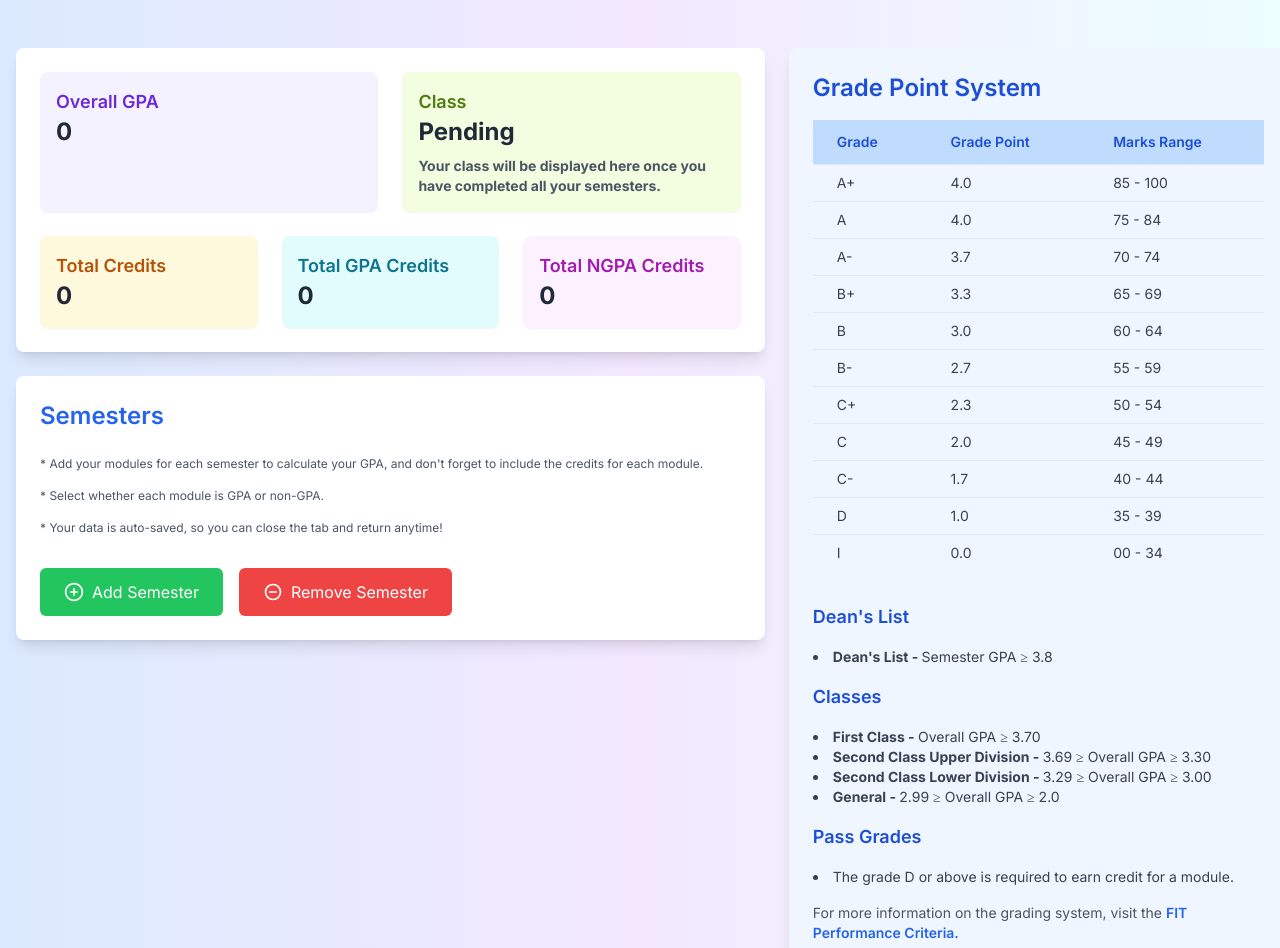
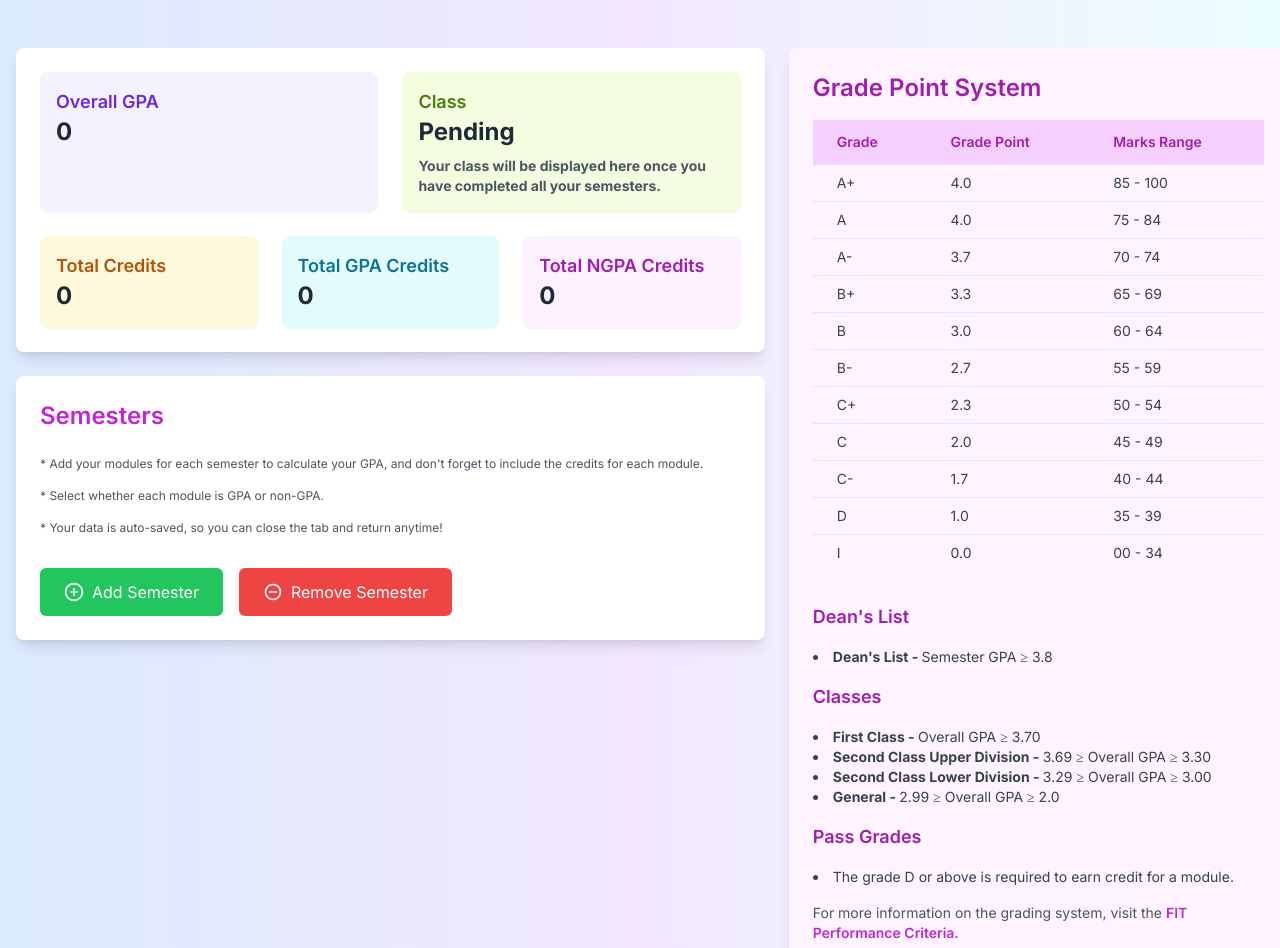
Before and after one commit to IshanHansaka/fit-gpa-calculator, a Next.js app: page / in a window 1280 px wide. Shown: the part 204-1152 px from the top of the page. Built offline with nearby package versions, Linux system fonts and the light colour scheme.

Commit message:
style: change color from blue to fuchsia

```diff
--- a/app/component/Arrow.tsx
+++ b/app/component/Arrow.tsx
@@ -25,7 +25,7 @@ const Arrow = () => {
   return (
     <button
       onClick={scrollToTop}
-      className={`fixed bottom-4 right-4 p-3 rounded-xl bg-blue-400 dark:bg-blue-600 shadow-lg transition-opacity duration-300 ${
+      className={`fixed bottom-4 right-4 p-3 rounded-xl bg-cyan-400 dark:bg-cyan-600 shadow-lg transition-opacity duration-300 z-10 ${
         isVisible ? "opacity-100" : "opacity-0"
       }`}
     >
--- a/app/component/Header.tsx
+++ b/app/component/Header.tsx
@@ -1,7 +1,7 @@
 const Header = () => {
   return (
     <header className="text-center mb-4 md:mb-12">
-      <div className="text-3xl md:text-4xl font-bold text-blue-600 dark:text-blue-400 mb-2">
+      <div className="text-3xl md:text-4xl font-bold text-fuchsia-600 dark:text-fuchsia-400 mb-2">
         FIT GPA Calculator
       </div>
       <div className="text-sm md:text-lg text-gray-700 dark:text-gray-300">
--- a/app/component/Module.tsx
+++ b/app/component/Module.tsx
@@ -21,7 +21,7 @@ const Module: React.FC<ModuleProps> = ({ module, onRemove, onChange }) => {
           type="text"
           value={module.name}
           onChange={(e) => onChange('name', e.target.value)}
-          className="w-full p-1.5 border border-blue-300 rounded-md focus:outline-none focus:ring-2 focus:ring-blue-500 dark:bg-gray-800 dark:border-gray-600 text-sm dark:text-gray-200"
+          className="w-full p-1.5 border border-fuchsia-300 rounded-md focus:outline-none focus:ring-2 focus:ring-fuchsia-500 dark:bg-gray-800 dark:border-gray-600 text-sm dark:text-gray-200"
           placeholder="Module Name"
         />
       </div>
@@ -29,7 +29,7 @@ const Module: React.FC<ModuleProps> = ({ module, onRemove, onChange }) => {
         <select
           value={module.gpa}
           onChange={(e) => onChange('gpa', e.target.value)}
-          className="w-full p-1.5 border border-blue-300 rounded-md focus:outline-none focus:ring-2 focus:ring-blue-500 dark:bg-gray-800 dark:border-gray-600 text-sm dark:text-gray-200"
+          className="w-full p-1.5 border border-fuchsia-300 rounded-md focus:outline-none focus:ring-2 focus:ring-fuchsia-500 dark:bg-gray-800 dark:border-gray-600 text-sm dark:text-gray-200"
         >
           <option value="GPA">GPA</option>
           <option value="NGPA">NGPA</option>
@@ -46,7 +46,7 @@ const Module: React.FC<ModuleProps> = ({ module, onRemove, onChange }) => {
             }
           }}
           inputMode="decimal"
-          className="w-full p-1.5 border border-blue-300 rounded-md focus:outline-none focus:ring-2 focus:ring-blue-500 dark:bg-gray-800 dark:border-gray-600 text-sm dark:text-gray-200"
+          className="w-full p-1.5 border border-fuchsia-300 rounded-md focus:outline-none focus:ring-2 focus:ring-fuchsia-500 dark:bg-gray-800 dark:border-gray-600 text-sm dark:text-gray-200"
           placeholder="Credits"
         />
       </div>
@@ -54,7 +54,7 @@ const Module: React.FC<ModuleProps> = ({ module, onRemove, onChange }) => {
         <select
           value={module.grade}
           onChange={(e) => onChange('grade', e.target.value)}
-          className="w-full p-1.5 border border-blue-300 rounded-md focus:outline-none focus:ring-2 focus:ring-blue-500 dark:bg-gray-800 dark:border-gray-600 text-sm dark:text-gray-200"
+          className="w-full p-1.5 border border-fuchsia-300 rounded-md focus:outline-none focus:ring-2 focus:ring-fuchsia-500 dark:bg-gray-800 dark:border-gray-600 text-sm dark:text-gray-200"
         >
           <option value="A+">A+</option>
           <option value="A">A</option>
--- a/app/component/Semester.tsx
+++ b/app/component/Semester.tsx
@@ -46,7 +46,7 @@ const Semester: React.FC<SemesterProps> = ({ semesters, setSemesters }) => {
   return (
     <div className="mt-8 bg-white dark:bg-gray-800 p-3 md:p-6 shadow-lg rounded-lg">
       <div className="flex justify-between items-center mb-6">
-        <div className="text-xl md:text-2xl font-semibold text-blue-600 dark:text-blue-400">
+        <div className="text-xl md:text-2xl font-semibold text-fuchsia-600 dark:text-fuchsia-400">
           Semesters
         </div>
       </div>
--- a/app/component/Table.tsx
+++ b/app/component/Table.tsx
@@ -1,77 +1,77 @@
 const Table = () => {
   return (
-    <div className="bg-blue-50 dark:bg-gray-800 p-3 md:p-6 shadow-lg rounded-lg">
-      <div className="text-2xl font-semibold mb-4 text-blue-700 dark:text-blue-400">
+    <div className="bg-fuchsia-50 dark:bg-gray-800 p-3 md:p-6 shadow-lg rounded-lg">
+      <div className="text-2xl font-semibold mb-4 text-fuchsia-700 dark:text-fuchsia-400">
         Grade Point System
       </div>
       <div className="grid grid-cols-1 md:grid-cols-2 xl:grid-cols-1 gap-8">
         <div className="overflow-x-auto">
           <table className="min-w-full table-auto border-collapse text-sm text-gray-700 dark:text-gray-300">
             <thead>
-              <tr className="bg-blue-200 dark:bg-slate-900">
-                <th className="px-6 py-3 text-left font-semibold text-blue-700 dark:text-blue-400">
+              <tr className="bg-fuchsia-200 dark:bg-slate-900">
+                <th className="px-6 py-3 text-left font-semibold text-fuchsia-700 dark:text-fuchsia-400">
                   Grade
                 </th>
-                <th className="px-6 py-3 text-left font-semibold text-blue-700 dark:text-blue-400">
+                <th className="px-6 py-3 text-left font-semibold text-fuchsia-700 dark:text-fuchsia-400">
                   Grade Point
                 </th>
-                <th className="px-6 py-3 text-left font-semibold text-blue-700 dark:text-blue-400">
+                <th className="px-6 py-3 text-left font-semibold text-fuchsia-700 dark:text-fuchsia-400">
                   Marks Range
                 </th>
               </tr>
             </thead>
-            <tbody className="bg-blue-50 dark:bg-gray-700">
-              <tr className="border-t hover:bg-blue-100 dark:hover:bg-blue-800">
+            <tbody className="bg-fuchsia-50 dark:bg-gray-700">
+              <tr className="border-t hover:bg-fuchsia-100 dark:hover:bg-fuchsia-800">
                 <td className="px-6 py-2">A+</td>
                 <td className="px-6 py-2">4.0</td>
                 <td className="px-6 py-2">85 - 100</td>
               </tr>
-              <tr className="border-t hover:bg-blue-100 dark:hover:bg-blue-800">
+              <tr className="border-t hover:bg-fuchsia-100 dark:hover:bg-fuchsia-800">
                 <td className="px-6 py-2">A</td>
                 <td className="px-6 py-2">4.0</td>
                 <td className="px-6 py-2">75 - 84</td>
               </tr>
-              <tr className="border-t hover:bg-blue-100 dark:hover:bg-blue-800">
+              <tr className="border-t hover:bg-fuchsia-100 dark:hover:bg-fuchsia-800">
                 <td className="px-6 py-2">A-</td>
                 <td className="px-6 py-2">3.7</td>
                 <td className="px-6 py-2">70 - 74</td>
               </tr>
-              <tr className="border-t hover:bg-blue-100 dark:hover:bg-blue-800">
+              <tr className="border-t hover:bg-fuchsia-100 dark:hover:bg-fuchsia-800">
                 <td className="px-6 py-2">B+</td>
                 <td className="px-6 py-2">3.3</td>
                 <td className="px-6 py-2">65 - 69</td>
               </tr>
-              <tr className="border-t hover:bg-blue-100 dark:hover:bg-blue-800">
+              <tr className="border-t hover:bg-fuchsia-100 dark:hover:bg-fuchsia-800">
                 <td className="px-6 py-2">B</td>
                 <td className="px-6 py-2">3.0</td>
                 <td className="px-6 py-2">60 - 64</td>
               </tr>
-              <tr className="border-t hover:bg-blue-100 dark:hover:bg-blue-800">
+              <tr className="border-t hover:bg-fuchsia-100 dark:hover:bg-fuchsia-800">
                 <td className="px-6 py-2">B-</td>
                 <td className="px-6 py-2">2.7</td>
                 <td className="px-6 py-2">55 - 59</td>
               </tr>
-              <tr className="border-t hover:bg-blue-100 dark:hover:bg-blue-800">
+              <tr className="border-t hover:bg-fuchsia-100 dark:hover:bg-fuchsia-800">
                 <td className="px-6 py-2">C+</td>
                 <td className="px-6 py-2">2.3</td>
                 <td className="px-6 py-2">50 - 54</td>
               </tr>
-              <tr className="border-t hover:bg-blue-100 dark:hover:bg-blue-800">
+              <tr className="border-t hover:bg-fuchsia-100 dark:hover:bg-fuchsia-800">
                 <td className="px-6 py-2">C</td>
                 <td className="px-6 py-2">2.0</td>
                 <td className="px-6 py-2">45 - 49</td>
               </tr>
-              <tr className="border-t hover:bg-blue-100 dark:hover:bg-blue-800">
+              <tr className="border-t hover:bg-fuchsia-100 dark:hover:bg-fuchsia-800">
                 <td className="px-6 py-2">C-</td>
                 <td className="px-6 py-2">1.7</td>
                 <td className="px-6 py-2">40 - 44</td>
               </tr>
-              <tr className="border-t hover:bg-blue-100 dark:hover:bg-blue-800">
+              <tr className="border-t hover:bg-fuchsia-100 dark:hover:bg-fuchsia-800">
                 <td className="px-6 py-2">D</td>
                 <td className="px-6 py-2">1.0</td>
                 <td className="px-6 py-2">35 - 39</td>
               </tr>
-              <tr className="border-t hover:bg-blue-100 dark:hover:bg-blue-800">
+              <tr className="border-t hover:bg-fuchsia-100 dark:hover:bg-fuchsia-800">
                 <td className="px-6 py-2">I</td>
                 <td className="px-6 py-2">0.0</td>
                 <td className="px-6 py-2">00 - 34</td>
@@ -80,7 +80,7 @@ const Table = () => {
           </table>
         </div>
         <div className="text-sm text-gray-700 dark:text-gray-300 space-y-4">
-          <div className="text-lg font-semibold text-blue-700 dark:text-blue-400">
+          <div className="text-lg font-semibold text-fuchsia-700 dark:text-fuchsia-400">
             Dean&apos;s List
           </div>
           <ul className="list-inside list-disc">
@@ -89,7 +89,7 @@ const Table = () => {
               Semester GPA ≥ 3.8
             </li>
           </ul>
-          <div className="text-lg font-semibold text-blue-700 dark:text-blue-400">
+          <div className="text-lg font-semibold text-fuchsia-700 dark:text-fuchsia-400">
             Classes
           </div>
           <ul className="list-inside list-disc">
@@ -110,7 +110,7 @@ const Table = () => {
               2.99 ≥ Overall GPA ≥ 2.0
             </li>
           </ul>
-          <div className="text-lg font-semibold text-blue-700 dark:text-blue-400">
+          <div className="text-lg font-semibold text-fuchsia-700 dark:text-fuchsia-400">
             Pass Grades
           </div>
           <ul className="list-inside list-disc">
@@ -124,7 +124,7 @@ const Table = () => {
               <a
                 href="https://uom.lk/itfac/ugs/performance-criteria"
                 target="_blank"
-                className="text-blue-600 hover:text-blue-800 font-semibold dark:text-blue-400 dark:hover:text-blue-500 hover:underline"
+                className="text-fuchsia-600 hover:text-fuchsia-800 font-semibold dark:text-fuchsia-400 dark:hover:text-fuchsia-500 hover:underline"
               >
                 FIT Performance Criteria.
               </a>
```
Also changed, not shown: app/component/SemCard.tsx (+5 -5 lines).
